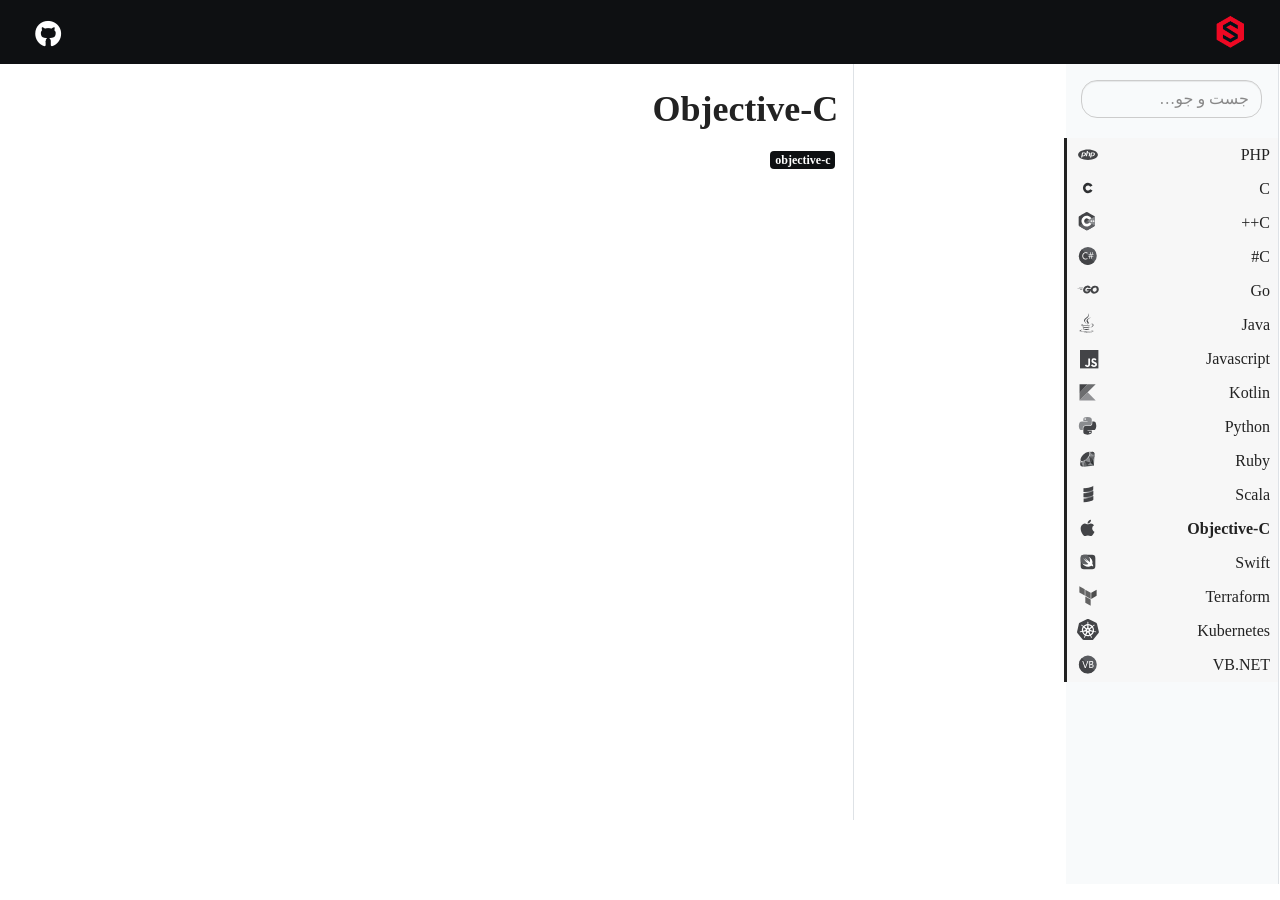
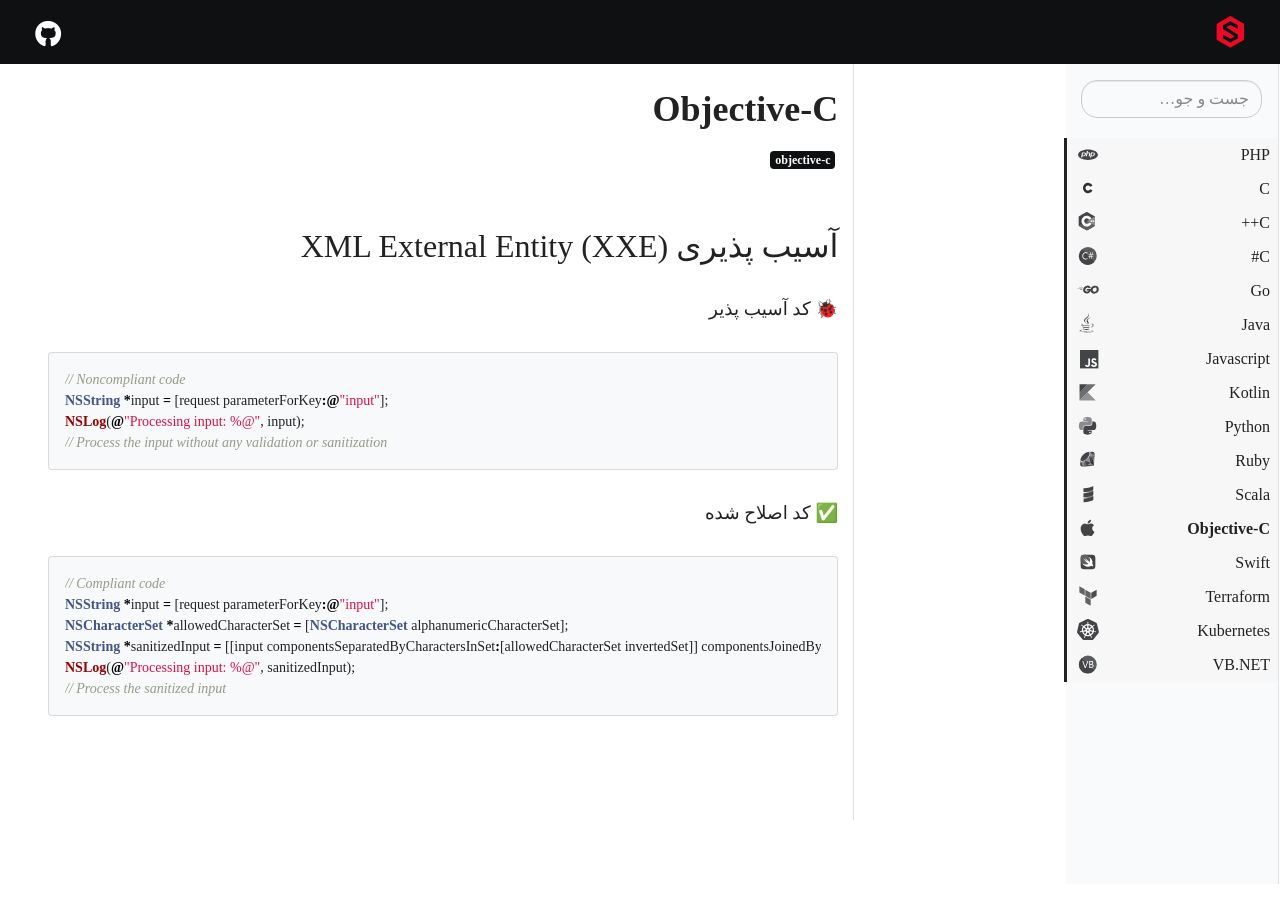
Before and after one commit to securec0ding/securec0ding.github.io, a Jekyll site: the page built from _docs/objective-c.md, in a window 1280 px wide. Built offline with Jekyll 4.4.1, drawn with Linux system fonts in a browser that asks for light colours; some web fonts are replaced.

Commit message:
Update objective-c.md

```diff
--- a/_docs/objective-c.md
+++ b/_docs/objective-c.md
@@ -6,3 +6,35 @@ description: Objective-C Vulnerabilities
 ---
 
 # Objective-C
+
+
+
+
+## آسیب پذیری XML External Entity (XXE)
+
+
+
+##### 🐞 کد آسیب پذیر
+
+
+{% highlight php %}
+// Noncompliant code
+NSString *input = [request parameterForKey:@"input"];
+NSLog(@"Processing input: %@", input);
+// Process the input without any validation or sanitization
+{% endhighlight %}
+
+
+
+
+##### ✅ کد اصلاح شده
+
+
+{% highlight php %}
+// Compliant code
+NSString *input = [request parameterForKey:@"input"];
+NSCharacterSet *allowedCharacterSet = [NSCharacterSet alphanumericCharacterSet];
+NSString *sanitizedInput = [[input componentsSeparatedByCharactersInSet:[allowedCharacterSet invertedSet]] componentsJoinedByString:@""];
+NSLog(@"Processing input: %@", sanitizedInput);
+// Process the sanitized input
+{% endhighlight %}
```
